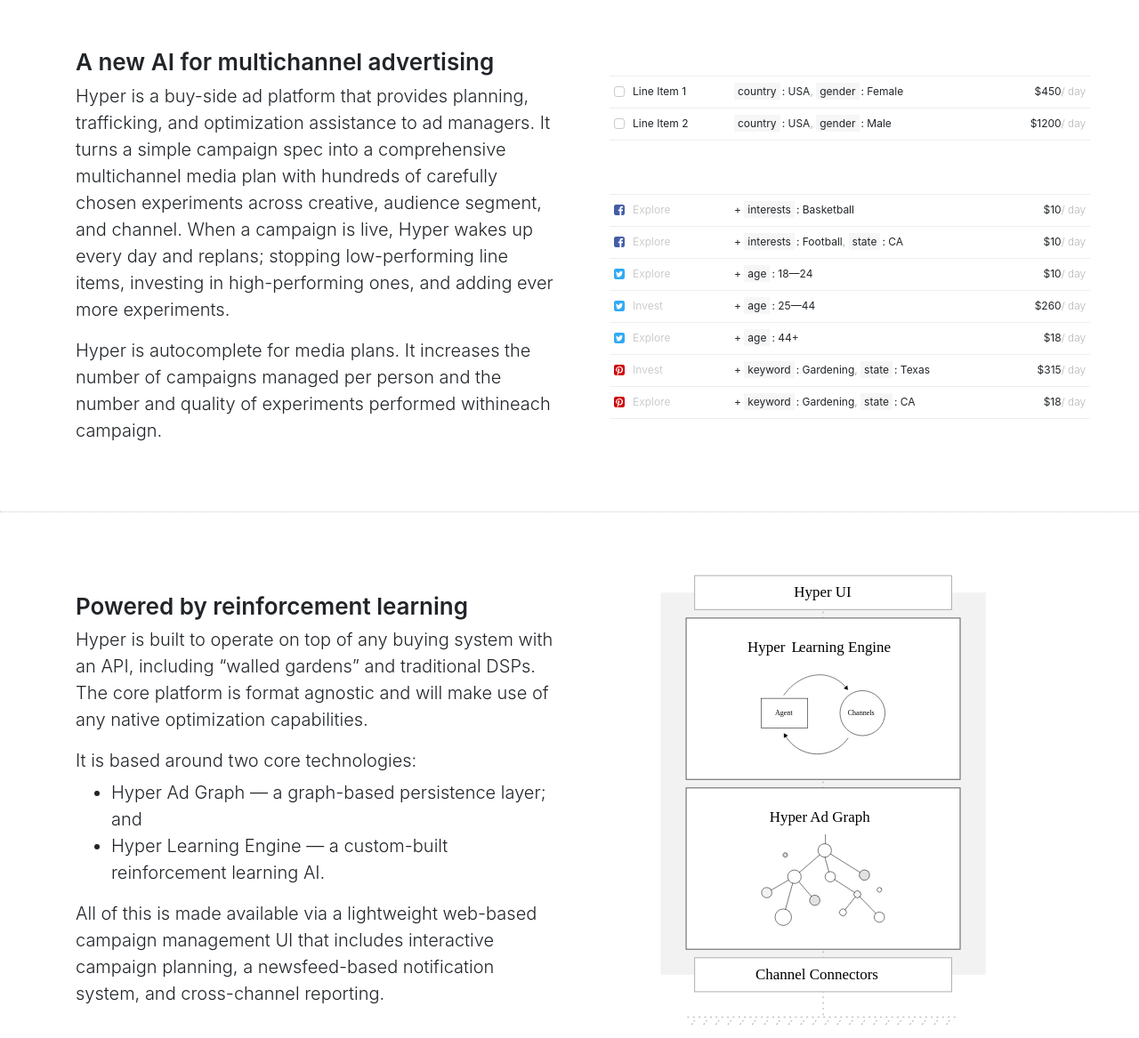
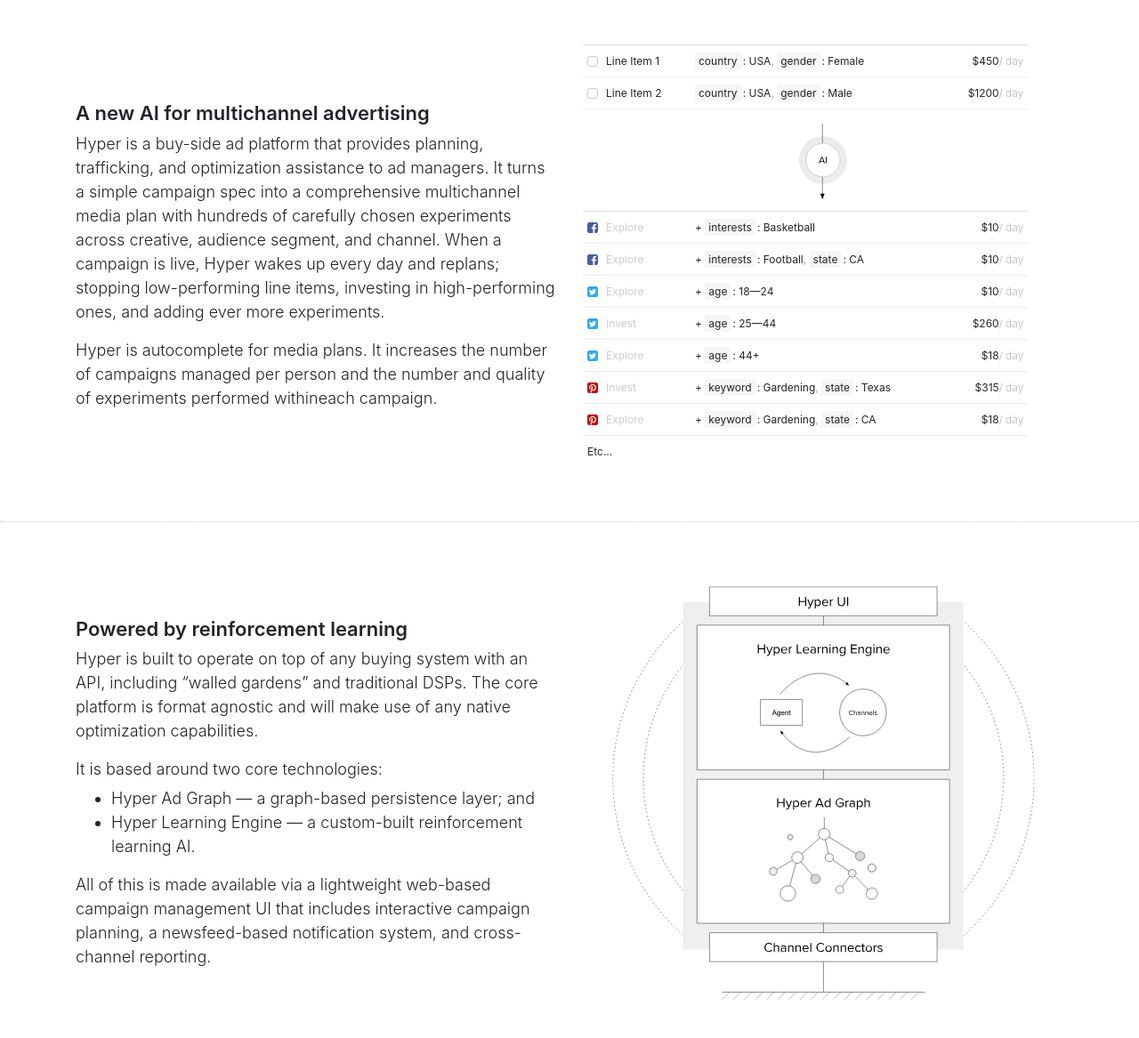
Before and after one commit to projecthyper/projecthyper.com, a website: page new.html in a window 1280 px wide. Shown: the part 960-2127 px from the top of the page at 89% size. Drawn offline with nearby package versions, Linux system fonts and the light colour scheme; files whose address does not match are found by name.

Commit message:
New diagrams, tweaks layout.

```diff
--- a/new.html
+++ b/new.html
@@ -114,6 +114,8 @@
                             </tr>
                         </table>
 
+                        <img class="ai-arrow" src="images/ai-arrow.svg">
+
                         <table class="line-item-table second-table">
                             <tr>
                                 <td class="li-icon"><span class="lnr lnr-facebook-square channel-icon facebook-color"></span></td>
@@ -188,6 +190,9 @@
                                 </td>
                                 <td class="li-budget-col"><span class="budget">$18<span class="frequency">/ day</span></span>
                             </tr>
+                            <tr>
+                                <td class="li-etc" colspan="4">Etc...</td>
+                            </tr>
                         </table>
                     </div>
                 </div>
@@ -260,7 +265,7 @@
                         <p>All of this is made available via a lightweight web-based campaign management UI that includes interactive campaign planning, a newsfeed-based notification system, and cross-channel reporting.</p>
                     </div>
                     <div class="col-md-6 text-center">
-                        <img class="tech-stack-diagram" src="images/tech-stack-diagram.svg">
+                        <img class="tech-stack-diagram" src="images/tech-stack-with-circles.svg">
                     </div>
                 </div>
             </div>
--- a/scss/hyper.scss
+++ b/scss/hyper.scss
@@ -10,7 +10,7 @@ h1 {
 }
 
 h2 {
-    font-size: 26px;
+    font-size: 22px;
     font-weight: 600;
 //    margin-top: 30px;
     margin-top: 16px;
@@ -21,7 +21,7 @@ h3 {
 }
 
 p, li {
-    font-size: 20px;
+    font-size: 18px;
     font-weight: 300;
 }
 
@@ -119,7 +119,7 @@ p {
 
 .tile-1 {
     padding-top: 50px;
-    padding-bottom: 20px;
+    padding-bottom: 30px;
 
     h2 {
         font-size: 24px;
@@ -164,29 +164,23 @@ p {
     border-bottom: 1px dotted #ccc;
 }
 
-.overview-diagram {
-    width:453px;
+.tech-stack-diagram {
+    width: 500px;
 }
-
-.tech-stack-diagram {
-    width: 400px;
-}
-
-$table-border: 1px solid #eee;
 
 .line-item-table {
     font-size: 12px;
     width: 100%;
-    border-top: $table-border;
-    margin-left: 30px;
+    border-top: 1px solid #ddd;
+    max-width: 500px;
 
     &.first-table {
-        margin-bottom: 60px;
+        margin-bottom: 14px;
     }
 
     td {
         height: 36px;
-        border-bottom: $table-border;
+        border-bottom: 1px solid #eee;;
         text-align: left;
     }
 
@@ -196,7 +190,7 @@ $table-border: 1px solid #eee;
     }
 
     .li-name-col {
-        width: 114px;
+        width: 100px;
     }
 
     .li-targeting-col {
@@ -212,7 +206,17 @@ $table-border: 1px solid #eee;
             text-transform: capitalize;
             color: #ccc;
         }
+
+        tr:last-child td {
+            padding-left: 5px;
+            border-bottom: none;
+        }
     }
+}
+
+.ai-arrow {
+    height: 90px;
+    margin-bottom: 10px;
 }
 
 .empty-checkbox {
@@ -245,11 +249,6 @@ $table-border: 1px solid #eee;
     }
 }
 
-.dbm-color,
-.youtube-color {
-    color: #ee2920;
-}
-
 .facebook-color {
     color: #455da7;
 }
@@ -258,18 +257,6 @@ $table-border: 1px solid #eee;
     color: #31aaf3;
 }
 
-.linkedin-color {
-    color: #0075ba;
-}
-
-.instagram-color {
-    color: #865e4c;
-}
-
 .pinterest-color {
     color: #d00007;
 }
-
-.yahoo-color {
-    color: #6a026e;
-}
```
Also changed, not shown: css/hyper.css, images/ai-arrow.svg (added), images/tech-stack-with-circles.svg (added), 1 other file.
